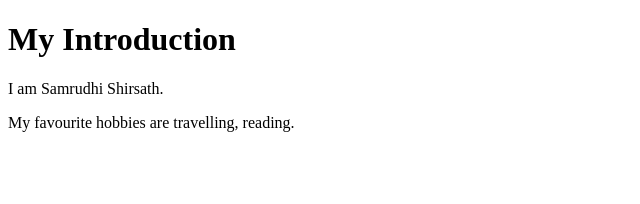
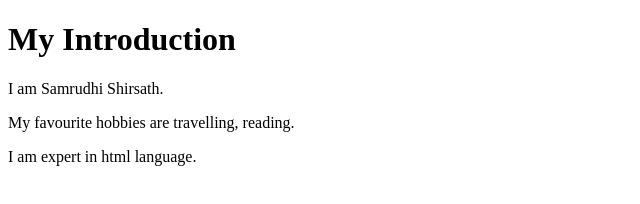
Before and after one commit to samrudhishirsath19/git-hub, a plain HTML site: page index.html in a window 1280 px wide. Shown: the whole page, without its empty margins (0-640 px from the left). Drawn offline with Linux system fonts and the light colour scheme.

Commit message:
skill is added

```diff
--- a/index.html
+++ b/index.html
@@ -12,5 +12,9 @@
     <div>
         <p>My favourite hobbies are travelling, reading.</p>
     </div>
+
+    <div>
+        <p>I am expert in html language.</p>
+    </div>
 </body>
 </html>
```
